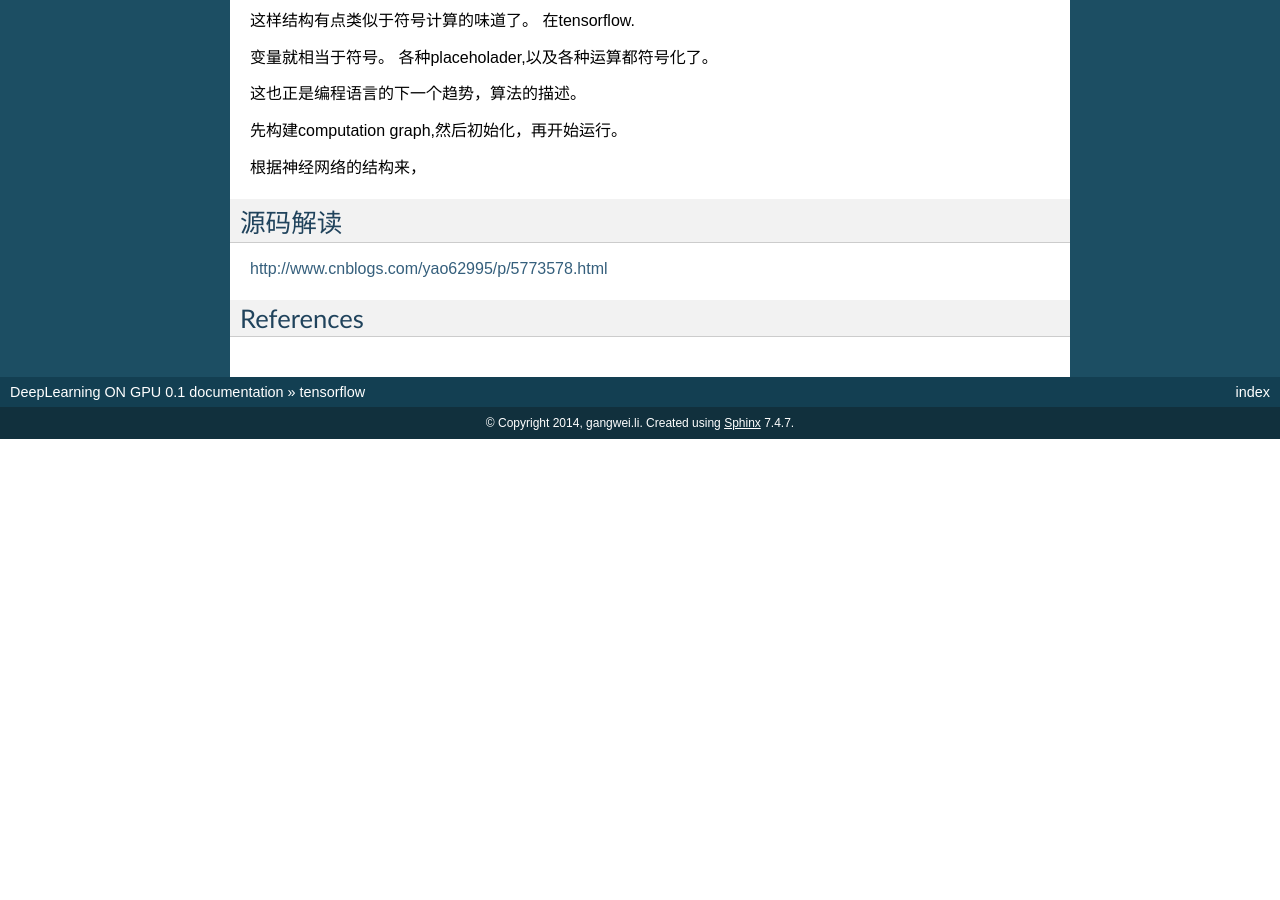
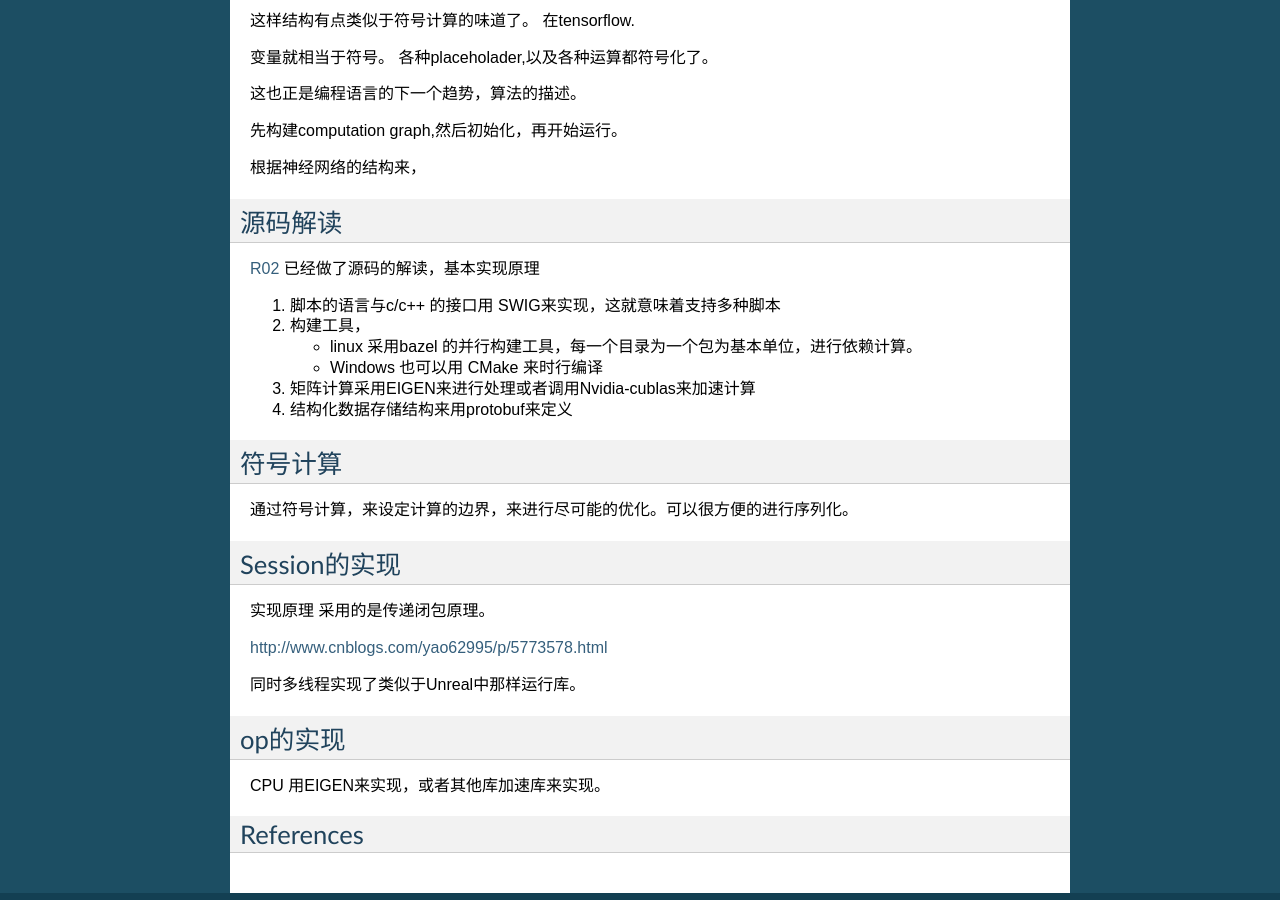
Before and after one commit to gwli/DeepLearningOnGPU, a Sphinx documentation site: the page built from source/Stage_3/tensorflow/tensorflow.rst, in a window 1280 px wide and 900 px high, scrolled down 1968 px. Built offline with Sphinx 7.4.7, drawn with Linux system fonts in a browser that asks for light colours; before the commit the page ends 2407 px from its top, so only the background shows below that.

Commit message:
tensorflow 的源码解读

```diff
--- a/source/Stage_3/tensorflow/tensorflow.rst
+++ b/source/Stage_3/tensorflow/tensorflow.rst
@@ -157,9 +157,40 @@ tensorflow与thenao基本是一致的，都是利用图来构建计算模型，
 源码解读
 ========
 
+
+R02_ 已经做了源码的解读，基本实现原理
+
+#. 脚本的语言与c/c++ 的接口用 SWIG来实现，这就意味着支持多种脚本
+#. 构建工具，
+
+   - linux 采用bazel 的并行构建工具，每一个目录为一个包为基本单位，进行依赖计算。
+   - Windows 也可以用 CMake 来时行编译
+#. 矩阵计算采用EIGEN来进行处理或者调用Nvidia-cublas来加速计算
+#. 结构化数据存储结构来用protobuf来定义
+
+
+符号计算
+========
+
+通过符号计算，来设定计算的边界，来进行尽可能的优化。可以很方便的进行序列化。
+
+Session的实现
+=============
+
+实现原理 采用的是传递闭包原理。
+
 http://www.cnblogs.com/yao62995/p/5773578.html
+
+同时多线程实现了类似于Unreal中那样运行库。
+
+
+op的实现
+========
+
+CPU 用EIGEN来实现，或者其他库加速库来实现。
 
 References
 ==========
 
 .. _R01: http://www.tensorfly.cn/
+.. _R02: http://www.cnblogs.com/yao62995/p/5773578.html
```
